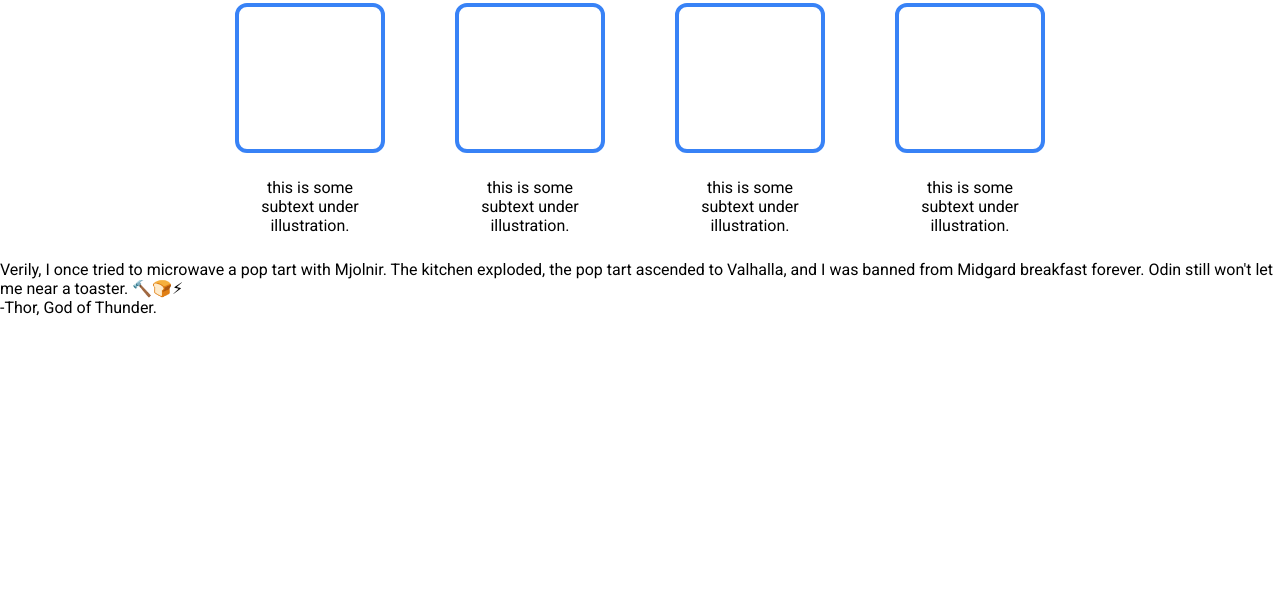
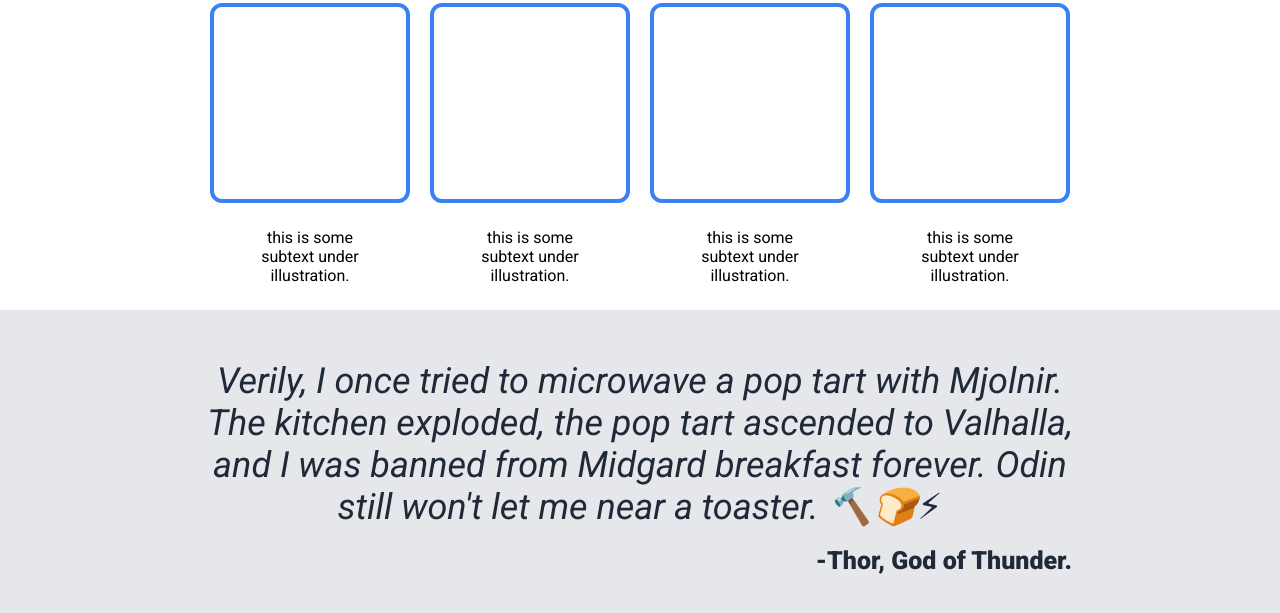
Before and after one commit to RohanVodka/landing-page, a plain HTML site: page index.html in a window 1280 px wide. Shown: the part 489-1102 px from the top of the page. Before the commit the page ends 806 px from the top, so only its background shows below. Drawn offline with Linux system fonts and the light colour scheme.

Commit message:
Style quote section

```diff
--- a/style.css
+++ b/style.css
@@ -130,8 +130,8 @@ a {
 }
 .empty {
     border: 4px solid #3882f6;
-    height: 150px;
-    width: 150px;
+    height: 200px;
+    width: 200px;
     border-radius: 12px;
 }
 
@@ -140,3 +140,34 @@ a {
     padding: 20px 35px;
     text-align: center;
 }
+
+.quote {
+    background-color: #e5e7eb;
+    height: auto;
+    display: flex;
+    justify-content: center;
+
+}
+
+.quote-box {
+    color: #1f2937;
+    padding: 50px;
+    width: 1000px;
+    display: flex;
+    flex-direction: column;
+    justify-content: center;
+    align-items: center;
+}
+
+.quote-text {
+    font-size: 36px;
+    font-style: italic;
+    text-align: center;
+}
+
+.quote-author {
+    align-self: self-end;
+    font-weight: 900;
+    padding: 18px;
+    font-size: 25px;
+}
```
